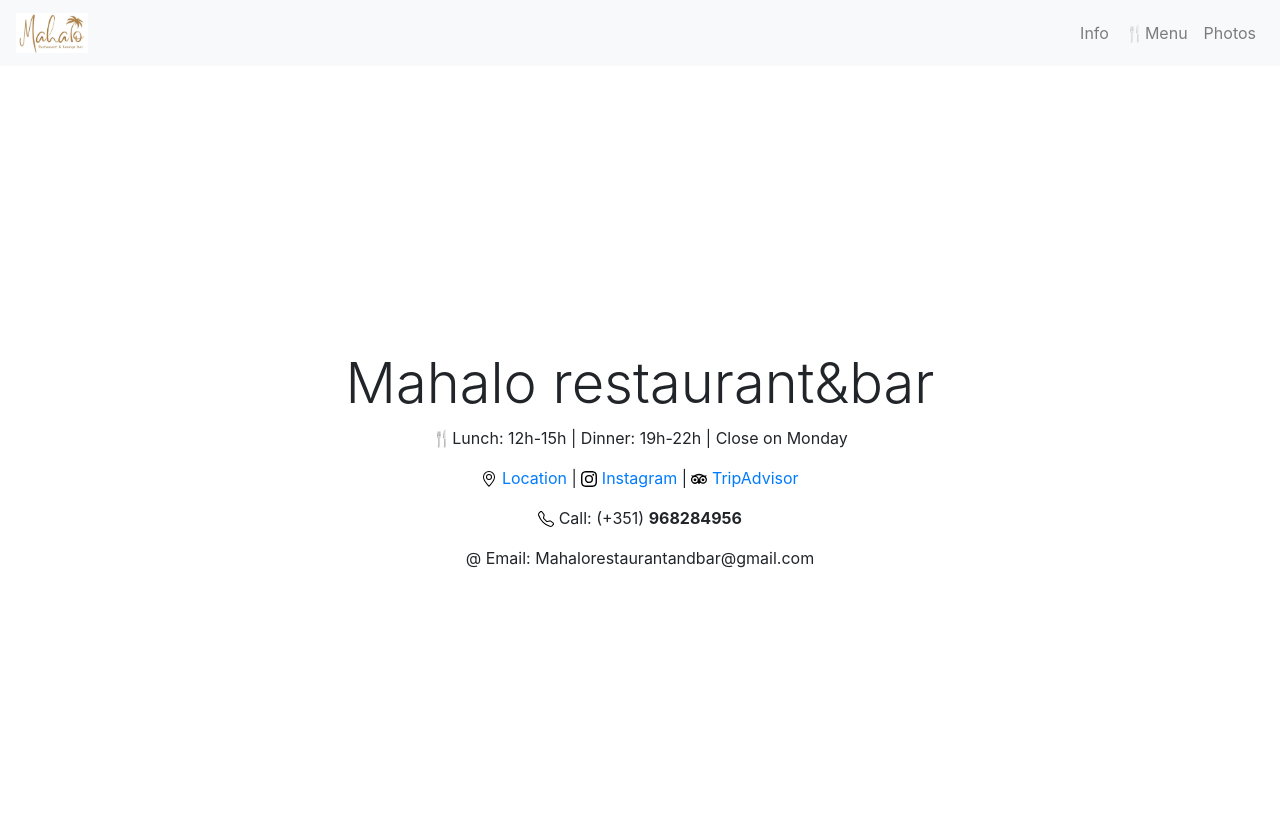
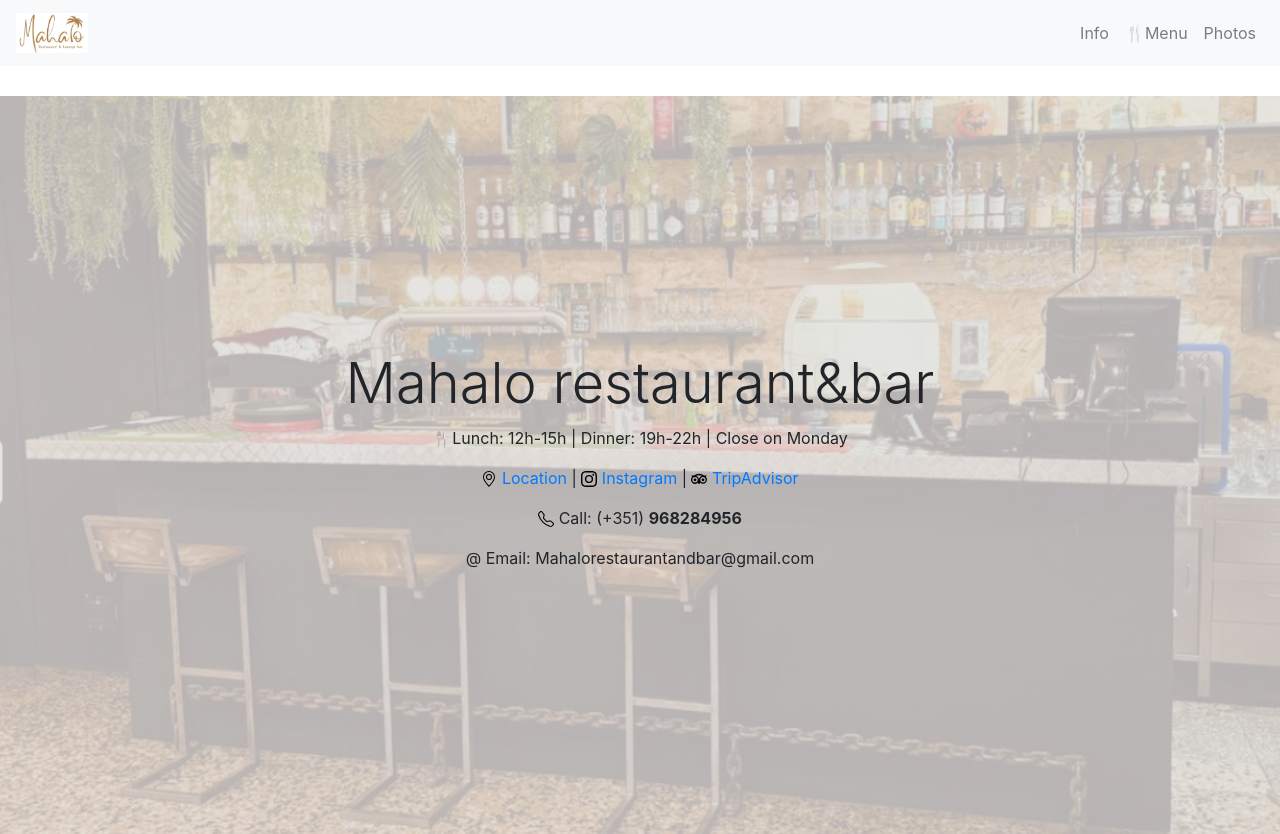
Before and after one commit to Brutosippon/Mahalo, a plain HTML site: page index.html in a window 1280 px wide. Shown: the top 834 px of the page. Drawn offline with nearby package versions, Linux system fonts and the light colour scheme.

Commit message:
background fadein

```diff
--- a/css/styles.css
+++ b/css/styles.css
@@ -13,6 +13,37 @@ section {
     display: flex;
     justify-content: center;
     align-items: center;
+    position: relative;
+    overflow: hidden;
+}
+
+.background-image {
+    position: absolute;
+    top: 0;
+    left: 0;
+    width: 100%;
+    height: 100%;
+    background-size: cover;
+    background-position: center;
+    opacity: 0;
+    animation: fadeIn 2s forwards;
+    z-index: -1;
+}
+.background-image::before {
+    content: '';
+    position: absolute;
+    top: 0;
+    left: 0;
+    width: 100%;
+    height: 100%;
+    background: rgba(224, 224, 224, 0.8); /* Ajuste a opacidade aqui (0.5 é 50% opaco) */
+    z-index: 1;
+}
+
+@keyframes fadeIn {
+    to {
+        opacity: 1;
+    }
 }
 
 #events, #menu {
--- a/index.html
+++ b/index.html
@@ -26,17 +26,31 @@
         </div>
     </nav>
 
-    <section id="home" class="container-fluid text-center">
+    <section id="home" class="container-fluid text-center home-section">
+        <div class="background-image"></div>
         <div class="row">
             <div class="col">
                 <h1 class="display-4" id="restaurant-name" hx-trigger="load"></h1>
                 <p>🍴Lunch: 12h-15h | Dinner: 19h-22h | Close on Monday</p>
-                <p><a target="_blank" href="https://maps.app.goo.gl/g992N2HiwtmebhhP8"><img src="assets/icon/geo-alt.svg" alt="maps"> Location</a> | <a target="_blank" href="https://www.instagram.com/mahalorestaurantandbar/" ><img src="assets/icon/instagram.svg" alt="instagram"> Instagram</a> | <a target="_blank" href="https://www.tripadvisor.pt/UserReviewEdit-g189116-d26260008-Mahalo_Restaurant_and_Bar-Faro_Faro_District_Algarve.html"><img src="assets/icon/tripadvisor.svg" alt="tripadvisor"> TripAdvisor</a></p>
-                <p class="text-b" ><img src="assets/icon/telephone.svg" alt="call"> Call: (+351) <b>968284956</b></p>
+                <p>
+                    <a target="_blank" href="https://maps.app.goo.gl/g992N2HiwtmebhhP8">
+                        <img src="assets/icon/geo-alt.svg" alt="maps"> Location
+                    </a> |
+                    <a target="_blank" href="https://www.instagram.com/mahalorestaurantandbar/">
+                        <img src="assets/icon/instagram.svg" alt="instagram"> Instagram
+                    </a> |
+                    <a target="_blank" href="https://www.tripadvisor.pt/UserReviewEdit-g189116-d26260008-Mahalo_Restaurant_and_Bar-Faro_Faro_District_Algarve.html">
+                        <img src="assets/icon/tripadvisor.svg" alt="tripadvisor"> TripAdvisor
+                    </a>
+                </p>
+                <p class="text-b">
+                    <img src="assets/icon/telephone.svg" alt="call"> Call: (+351) <b>968284956</b>
+                </p>
                 <p>@ Email: Mahalorestaurantandbar@gmail.com</p>
             </div>
         </div>
     </section>
+
 
     <section id="menu" class="container-fluid text-center">
         <div class="row">
--- a/js/scripts.js
+++ b/js/scripts.js
@@ -40,3 +40,29 @@ document.querySelectorAll('.card').forEach(card => {
         }
     });
 });
+
+
+document.addEventListener('DOMContentLoaded', function() {
+    const images = [
+        'assets/images/homephoto.jpg',
+        'assets/images/homephoto2.jpg',
+        'assets/images/homephoto3.jpg'
+    ];
+    const backgroundImage = document.querySelector('.background-image');
+    let currentIndex = 0;
+
+    function changeBackgroundImage() {
+        backgroundImage.style.backgroundImage = `url(${images[currentIndex]})`;
+        backgroundImage.style.opacity = 0;
+        setTimeout(() => {
+            backgroundImage.style.opacity = 1;
+        }, 100);
+        currentIndex = (currentIndex + 1) % images.length;
+    }
+
+    // Troca de imagem a cada 5 segundos
+    setInterval(changeBackgroundImage, 5000);
+
+    // Defina a imagem inicial
+    changeBackgroundImage();
+});
```
Also changed, not shown: assets/images/homephoto.jpg (added), assets/images/homephoto2.jpg (added), assets/images/homephoto3.jpg (added).
